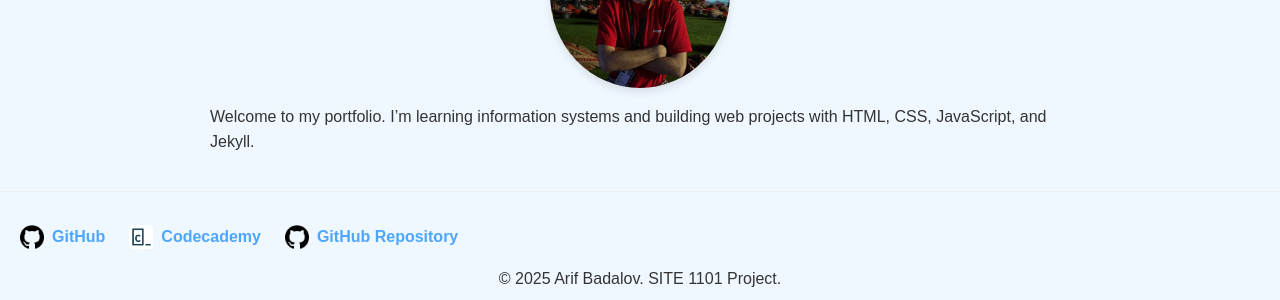
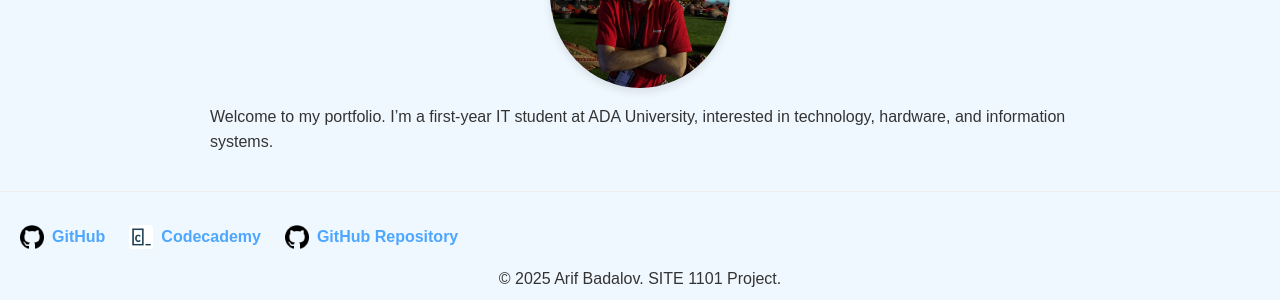
Before and after one commit to ar1f123/site-website, a Jekyll site: the page built from index.md, in a window 1280 px wide. Shown: the part 265-565 px from the top of the page. Built offline with Jekyll 4.4.1, drawn with Linux system fonts in a browser that asks for light colours.

Commit message:
Change home page information

```diff
--- a/index.md
+++ b/index.md
@@ -8,4 +8,4 @@ title: Home
 ![Profile photo]({{ "/images/profile.jpg" | relative_url }}){: .profile-photo }
 
 
-Welcome to my portfolio. I’m learning information systems and building web projects with HTML, CSS, JavaScript, and Jekyll.
+Welcome to my portfolio. I’m a first-year IT student at ADA University, interested in technology, hardware, and information systems.
```
